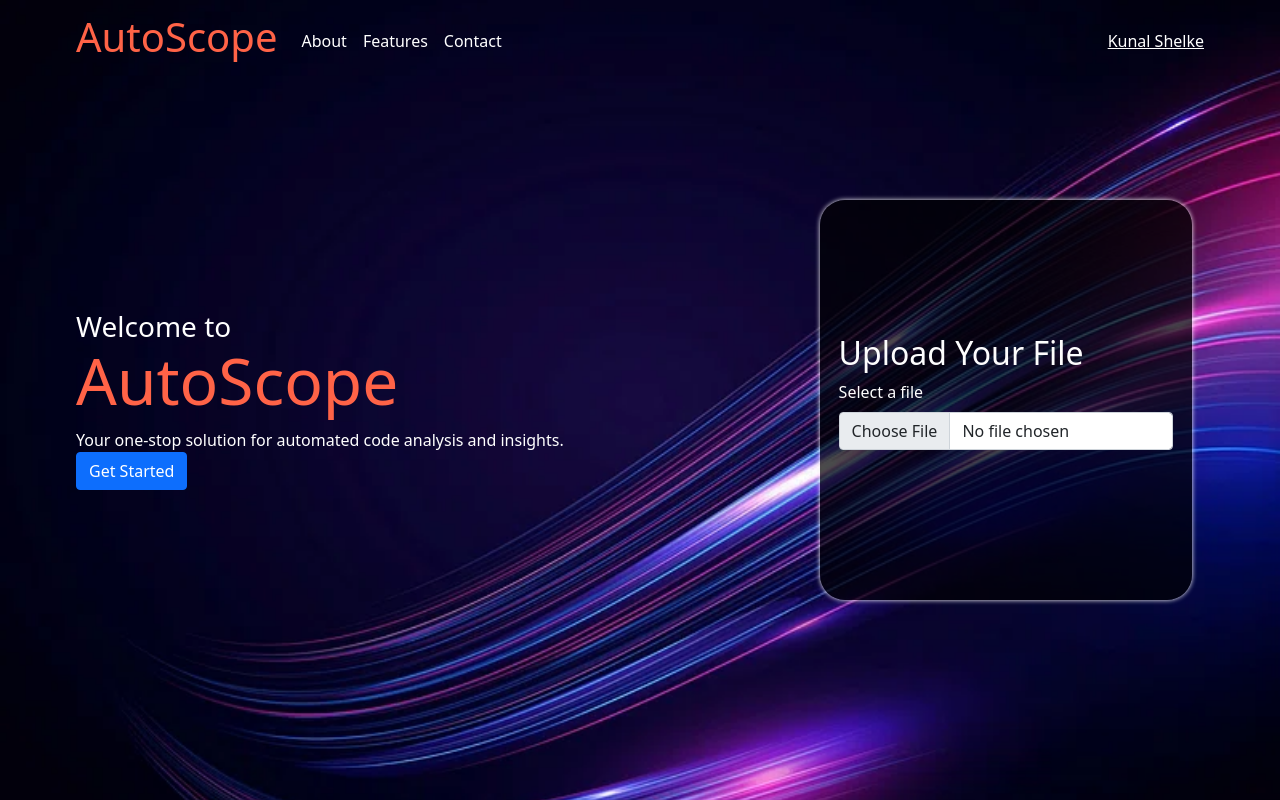
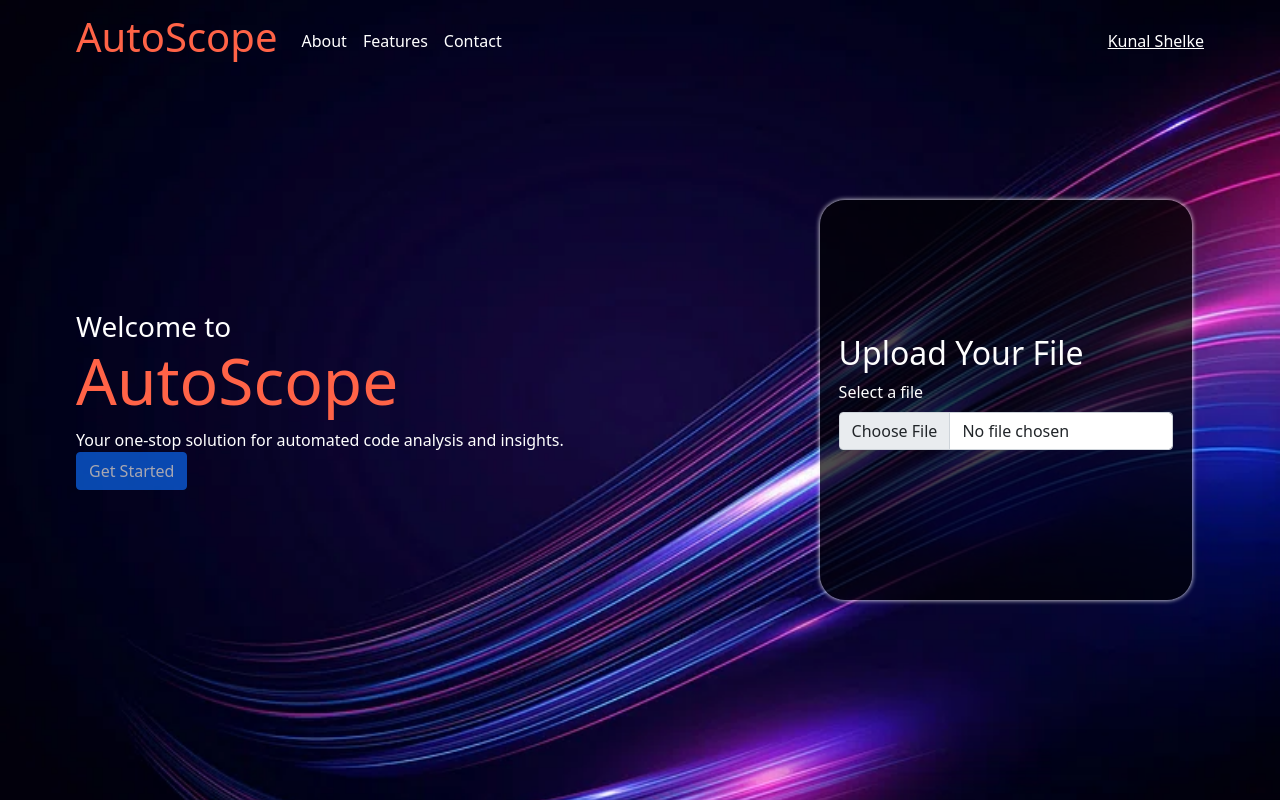
Before and after one commit to KunalShelke413/AutoScope, a React (Vite) app: page / in a window 1280 px wide. Built offline with nearby package versions, Linux system fonts and the light colour scheme.

Commit message:
error solving

```diff
--- /dev/null
+++ b/src/UploadContext.jsx
@@ -0,0 +1,13 @@
+import { createContext, useState } from "react";
+
+export const UploadContext = createContext();
+
+export const UploadProvider = ({ children }) => {
+  const [isUploaded, setIsUploaded] = useState(false);
+
+  return (
+    <UploadContext.Provider value={{ isUploaded, setIsUploaded }}>
+      {children}
+    </UploadContext.Provider>
+  );
+};
--- a/src/components/detail.jsx
+++ b/src/components/detail.jsx
@@ -1,13 +1,38 @@
 import { Link } from 'react-router-dom';
+import { useContext, useState } from "react";
+import { UploadContext } from "../UploadContext";
 
 const Detail = () => {
+  const { isUploaded } = useContext(UploadContext);
+
+  // ➜ NEW STATE to disable button after first click
+  const [started, setStarted] = useState(false);
+
+  function handleClick(e) {
+    if (!isUploaded) {
+      e.preventDefault();
+      alert("Please upload a file before getting started!");
+      return;
+    }
+
+    // Disable button after successful click
+    setStarted(true);
+  }
+
   return (
     <div className="my_content">
       <h3>Welcome to</h3>
       <h1>AutoScope</h1>
       <p>Your one-stop solution for automated code analysis and insights.</p>
-      <Link to="/dashboard">
-        <button className="btn btn-primary">Get Started</button>
+
+      <Link to={isUploaded ? "/dashboard" : "#"}>
+        <button
+          className="btn btn-primary"
+          disabled={!isUploaded || started}   // <-- disable after click
+          onClick={handleClick}
+        >
+          {started ? "Processing..." : "Get Started"}
+        </button>
       </Link>
     </div>
   );
--- a/src/components/upload.tsx
+++ b/src/components/upload.tsx
@@ -1,12 +1,15 @@
 import axios from 'axios';
-import { ChangeEvent, useState } from 'react';
+import { ChangeEvent, useState, useContext } from 'react';
+import { UploadContext } from "../UploadContext";
 
 type UploadStatus = 'idle' | 'uploading' | 'success' | 'error';
 
 const Upload: React.FC = () => {
+  const { setIsUploaded } = useContext(UploadContext);
   const [file, setFile] = useState<File | null>(null);
   const [status, setStatus] = useState<UploadStatus>('idle');
   const [uploadProgress, setUploadProgress] = useState(0);
+
 
   function handleFileChange(e: ChangeEvent<HTMLInputElement>) {
     if (e.target.files) {
@@ -37,9 +40,11 @@ const Upload: React.FC = () => {
 
       setStatus('success');
       setUploadProgress(100);
+      setIsUploaded(true);
     } catch {
       setStatus('error');
       setUploadProgress(0);
+      setIsUploaded(false);
     }
   }
 
--- a/src/main.jsx
+++ b/src/main.jsx
@@ -2,10 +2,13 @@ import React from 'react';
 import ReactDOM from 'react-dom/client';
 import App from './App.jsx';
 import { BrowserRouter } from 'react-router-dom';
+import { UploadProvider } from './UploadContext';
 import './index.css';
 
 ReactDOM.createRoot(document.getElementById('root')).render(
   <BrowserRouter>
-    <App />
+    <UploadProvider>
+      <App />
+    </UploadProvider>
   </BrowserRouter>
 );
```
Also changed, not shown: 3 other files (tests, documents, lock files or other folders).
